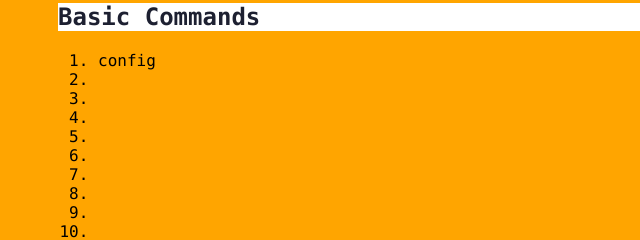
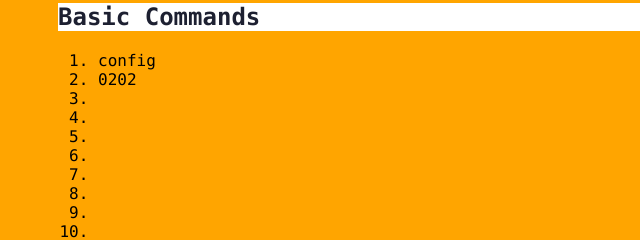
Before and after one commit to yannianJ/git_learning, a plain HTML site: page index.html in a window 1280 px wide. Both pictures are taken after a click on the element "Basic Commands". Shown: the part 290-530 px from the top of the page, 0-640 px from the left. Drawn offline with Linux system fonts and the light colour scheme.

Commit message:
add 0202

```diff
--- a/index.html
+++ b/index.html
@@ -30,7 +30,7 @@
             <div class="panel">
                 <ol>
                     <li>config</li>
-                    <li></li>
+                    <li>0202</li>
                     <li></li>
                     <li></li>
                     <li></li>
```
